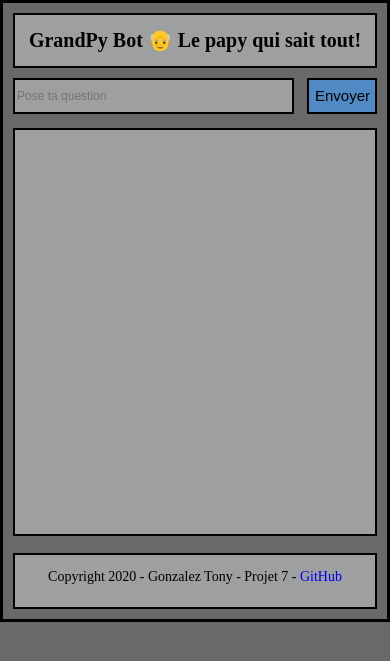
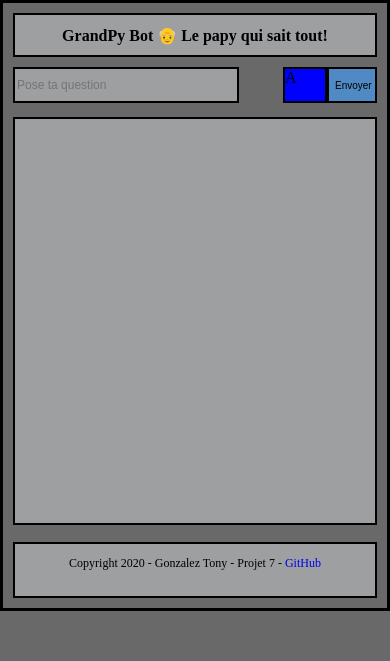
Before and after one commit to Tony380/Projet7, a Flask app: page / in a window 390 px wide. Shown: the top 661 px of the page. Run offline with Flask 2, Linux system fonts and the light colour scheme; some libraries are stand-ins or nearby versions.

Commit message:
Corrections css

```diff
--- a/app/static/css/style.css
+++ b/app/static/css/style.css
@@ -36,18 +36,23 @@ button{
     width: 100px;
     height: 40px;
     float: right;
-    position: relative;
     border: 2px solid;
+}
+
+span{
+    background-color: blue;
+    height: 36px;
+    width: 40px;
+    border: 2px solid;
+    float: right;
 }
 
 input{
     background-color: #9D9FA1;
     font-size: 18px;
     height: 34px;
-    position: absolute;
-    min-width: 70%;
-    margin-right: 10px;
     border: 2px solid;
+    width: 70%;
 }
 
 #container{
@@ -86,24 +91,46 @@ a{
     padding: 5px;
 }
 
-@media screen and (min-width: 250px) and (max-width: 600px){
+@media screen and (min-width: 450px) and (max-width: 600px){
 
     header{
-        font-size: 10px;
+        font-size: 12px;
+    }
+
+    input{
+        font-size: 15px;
+        height: 34px;
+    }
+
+    button{
+        font-size: 15px;
+        height: 40px;
+        width: 70px;
+    }
+}
+@media screen and (min-width: 285px) and (max-width: 450px){
+    header{
+        font-size: 8px;
     }
 
     footer{
-        font-size: 14px;
+        font-size: 12px;
     }
 
     input{
         font-size: 12px;
         height: 30px;
-        width: 50%;
+        width: 60%;
     }
+
+    span{
+        height: 32px;
+        width:
+    }
+
     button{
-        font-size: 15px;
+        font-size: 10px;
         height: 36px;
-        width: 70px;
+        width: 50px;
     }
 }
--- a/app/templates/home.html
+++ b/app/templates/home.html
@@ -14,6 +14,7 @@
                 <div class="zone">
                     <input id="input" type="text" name="question" placeholder="Pose ta question">
                     <button id="button" type="submit">Envoyer</button>
+                    <span><img src="">A</span>
                 </div>
                 <div id="container"></div>
             </section>
```
